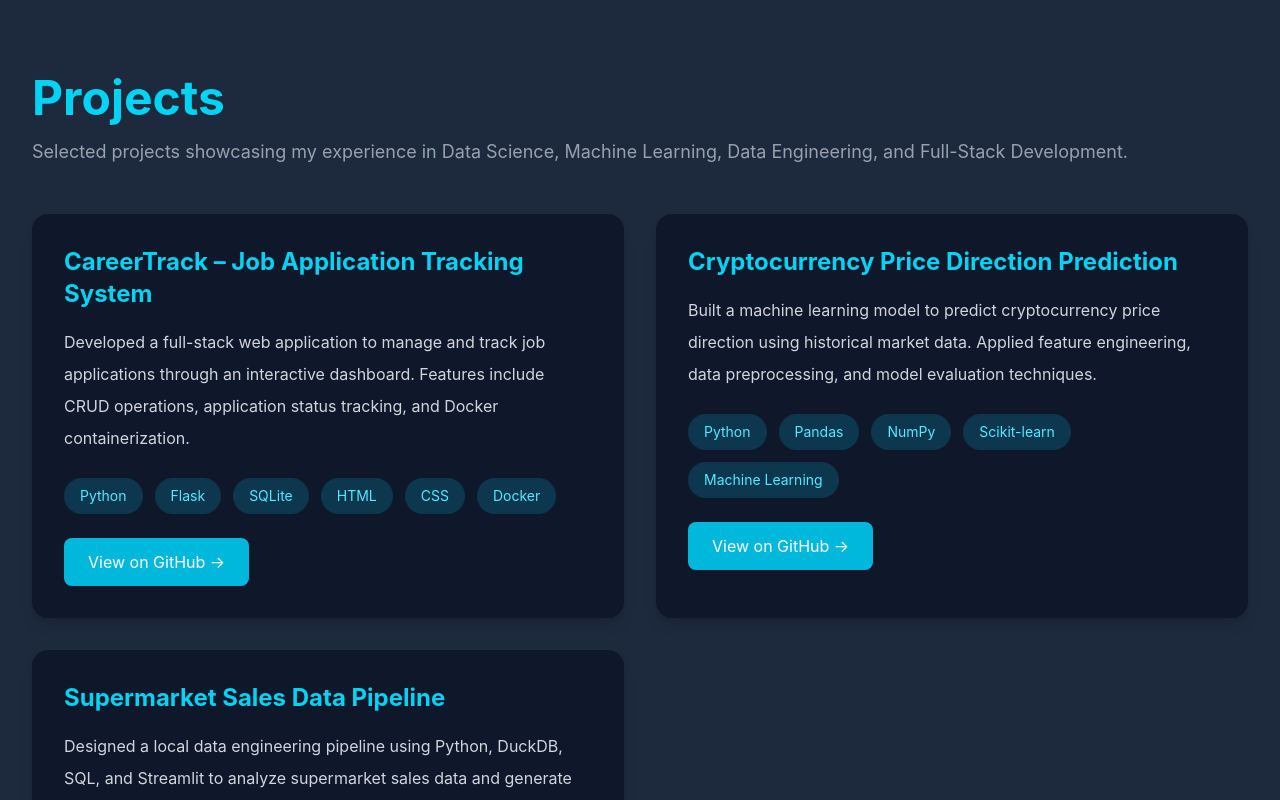
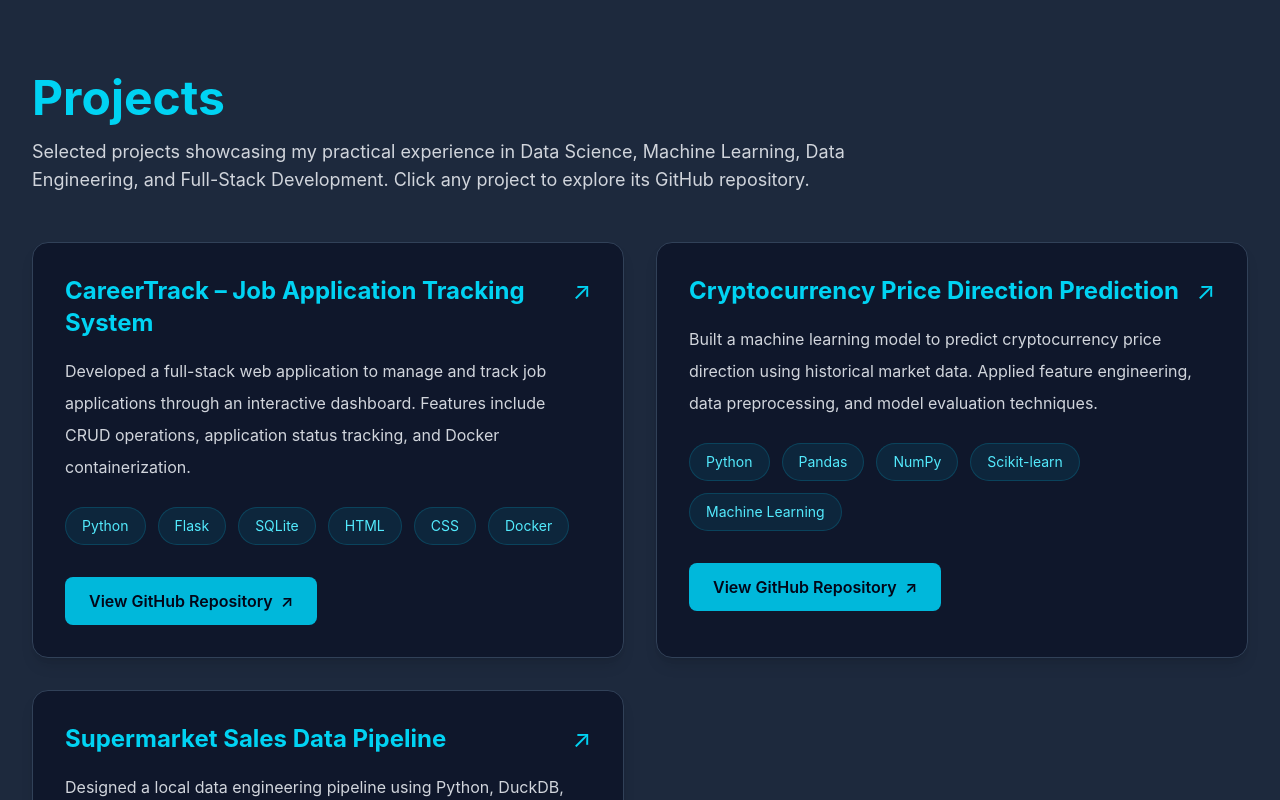
Before and after one commit to somalavinay879-18/vinay-somala-portfolio, a React app: page / in a window 1280 px wide. Shown: the part 6340-7140 px from the top of the page. Built offline with nearby package versions, Linux system fonts and the light colour scheme; the HTML template or start-up script is replaced by a standard one.

Commit message:
Update Projects.jsx

```diff
--- a/src/components/Projects.jsx
+++ b/src/components/Projects.jsx
@@ -1,3 +1,4 @@
+
 export default function Projects() {
     const projects = [
         {
@@ -12,9 +13,9 @@ export default function Projects() {
                 "CSS",
                 "Docker",
             ],
-            github: "https://github.com/somalavinay879-18/CareerTrack",
+            github:
+                "https://github.com/somalavinay879-18/CareerTrack",
         },
-
         {
             title: "Cryptocurrency Price Direction Prediction",
             description:
@@ -29,7 +30,6 @@ export default function Projects() {
             github:
                 "https://github.com/somalavinay879-18/crypto-price-prediction-ml",
         },
-
         {
             title: "Supermarket Sales Data Pipeline",
             description:
@@ -48,54 +48,77 @@ export default function Projects() {
     return (
         <section
             id="projects"
-            className="bg-slate-800 text-white py-20 px-8"
+            className="bg-slate-800 text-white py-20 px-6 md:px-8"
         >
             <div className="max-w-7xl mx-auto">
 
-                <h2 className="text-5xl font-bold text-cyan-400 mb-4">
+                {/* Section Heading */}
+                <h2 className="text-4xl md:text-5xl font-bold text-cyan-400 mb-4">
                     Projects
                 </h2>
 
-                <p className="text-gray-400 text-lg mb-12">
-                    Selected projects showcasing my experience in Data Science,
-                    Machine Learning, Data Engineering, and Full-Stack Development.
+                <p className="text-gray-300 text-lg mb-12 max-w-4xl">
+                    Selected projects showcasing my practical
+                    experience in Data Science, Machine Learning,
+                    Data Engineering, and Full-Stack Development.
+                    Click any project to explore its GitHub repository.
                 </p>
 
+                {/* Project Cards */}
                 <div className="grid md:grid-cols-2 gap-8">
 
                     {projects.map((project) => (
-                        <div
+                        <a
                             key={project.title}
-                            className="bg-slate-900 rounded-2xl p-8 shadow-lg hover:-translate-y-2 hover:shadow-cyan-500/30 transition duration-300"
+                            href={project.github}
+                            target="_blank"
+                            rel="noopener noreferrer"
+                            aria-label={`View ${project.title} on GitHub`}
+                            className="group block bg-slate-900 border border-slate-700 rounded-2xl p-6 md:p-8 shadow-lg hover:border-cyan-400 hover:-translate-y-2 hover:shadow-cyan-500/20 focus-visible:outline focus-visible:outline-2 focus-visible:outline-offset-4 focus-visible:outline-cyan-400 transition duration-300 cursor-pointer"
                         >
-                            <h3 className="text-2xl font-bold text-cyan-400 mb-4">
-                                {project.title}
-                            </h3>
 
+                            {/* Project Title */}
+                            <div className="flex items-start justify-between gap-4 mb-4">
+
+                                <h3 className="text-xl md:text-2xl font-bold text-cyan-400 group-hover:text-cyan-300 transition">
+                                    {project.title}
+                                </h3>
+
+                                <span
+                                    aria-hidden="true"
+                                    className="text-cyan-400 text-2xl group-hover:translate-x-1 group-hover:-translate-y-1 transition-transform"
+                                >
+                                    ↗
+                                </span>
+
+                            </div>
+
+                            {/* Project Description */}
                             <p className="text-gray-300 leading-8 mb-6">
                                 {project.description}
                             </p>
 
-                            <div className="flex flex-wrap gap-3 mb-6">
+                            {/* Technologies */}
+                            <div className="flex flex-wrap gap-3 mb-8">
+
                                 {project.tech.map((item) => (
                                     <span
                                         key={item}
-                                        className="bg-cyan-500/20 text-cyan-300 px-4 py-2 rounded-full text-sm"
+                                        className="bg-cyan-500/10 border border-cyan-500/20 text-cyan-300 px-4 py-2 rounded-full text-sm"
                                     >
                                         {item}
                                     </span>
                                 ))}
+
                             </div>
 
-                            <a
-                                href={project.github}
-                                target="_blank"
-                                rel="noreferrer"
-                                className="inline-block bg-cyan-500 hover:bg-cyan-600 px-6 py-3 rounded-lg transition"
-                            >
-                                View on GitHub →
-                            </a>
-                        </div>
+                            {/* Visual GitHub Button */}
+                            <span className="inline-flex items-center gap-2 bg-cyan-500 group-hover:bg-cyan-400 text-slate-950 font-semibold px-6 py-3 rounded-lg transition duration-300">
+                                View GitHub Repository
+                                <span aria-hidden="true">↗</span>
+                            </span>
+
+                        </a>
                     ))}
 
                 </div>
```
